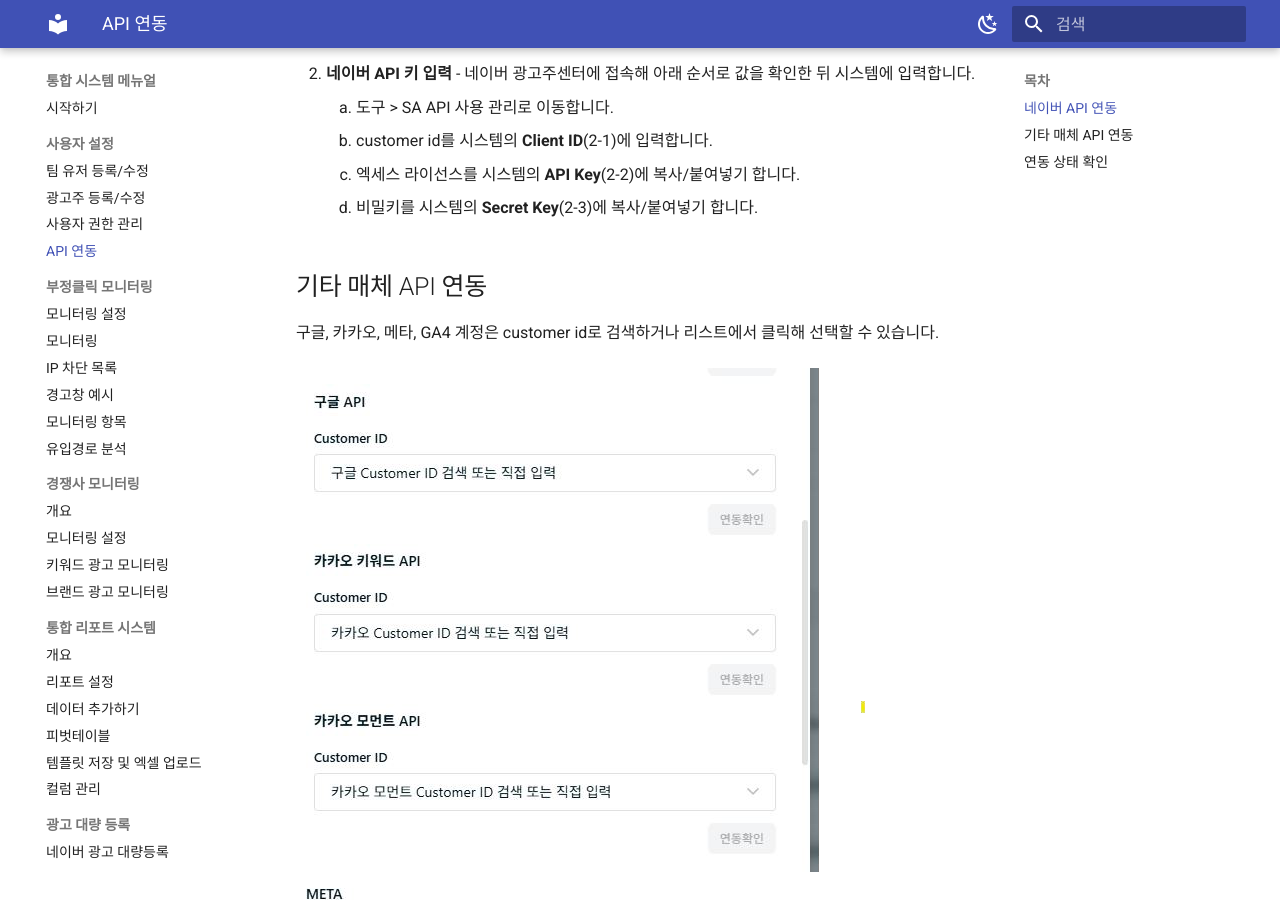
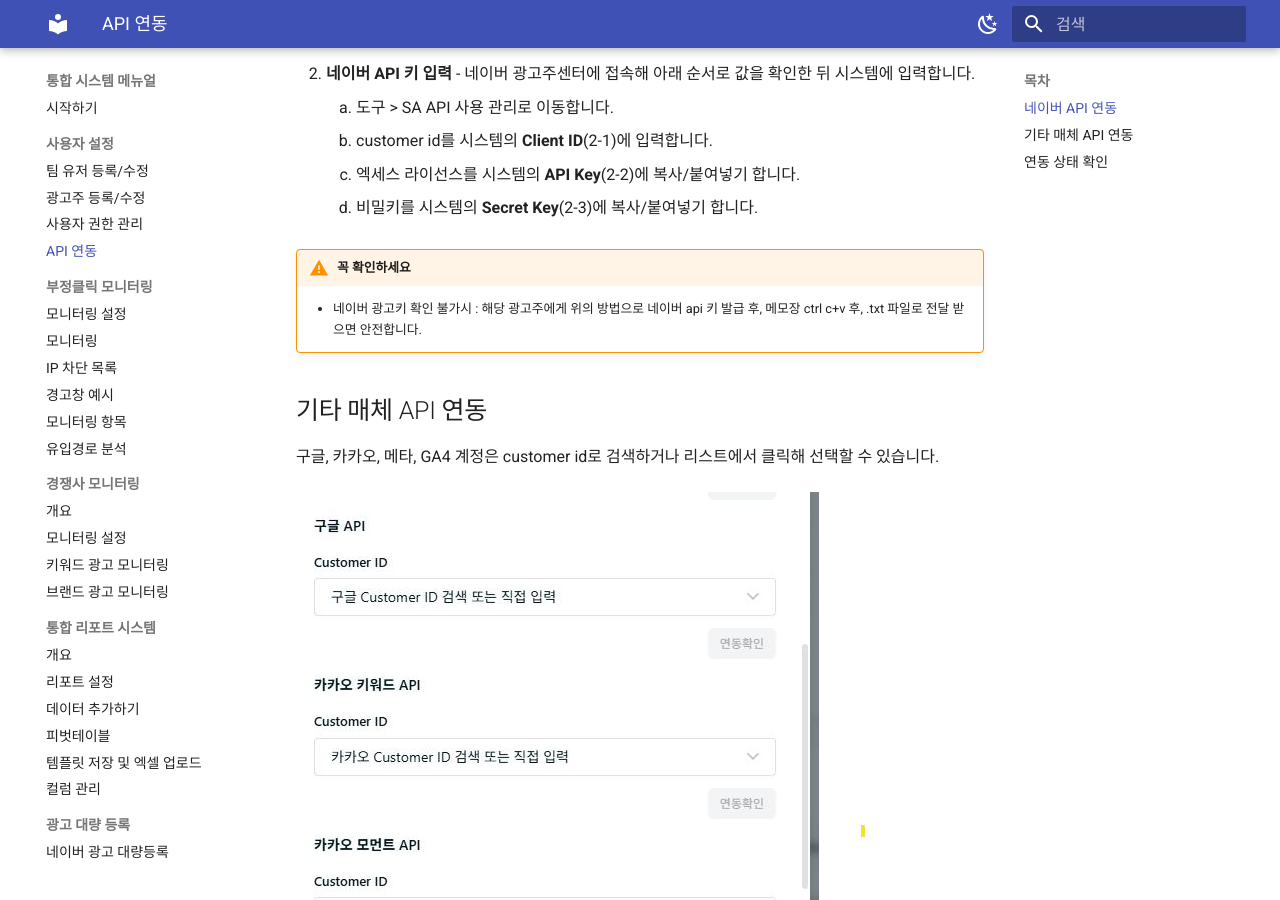
Before and after one commit to EinsHong/ad_system_manual, an MkDocs documentation site: the page built from docs/user-settings/api-integration.md, in a window 1280 px wide and 900 px high, scrolled down 936 px. Built offline with MkDocs 1.6.1 and Material for MkDocs 9.7.7, drawn with Linux system fonts in a browser that asks for light colours.

Commit message:
Update api-integration.md

```diff
--- a/docs/user-settings/api-integration.md
+++ b/docs/user-settings/api-integration.md
@@ -12,6 +12,9 @@
     2. customer id를 시스템의 **Client ID**(2-1)에 입력합니다.
     3. 엑세스 라이선스를 시스템의 **API Key**(2-2)에 복사/붙여넣기 합니다.
     4. 비밀키를 시스템의 **Secret Key**(2-3)에 복사/붙여넣기 합니다.
+
+!!! warning "꼭 확인하세요"
+    - 네이버 광고키 확인 불가시 : 해당 광고주에게 위의 방법으로 네이버 api 키 발급 후, 메모장 ctrl c+v 후, .txt 파일로 전달 받으면 안전합니다.
 
 ## 기타 매체 API 연동
 
```
